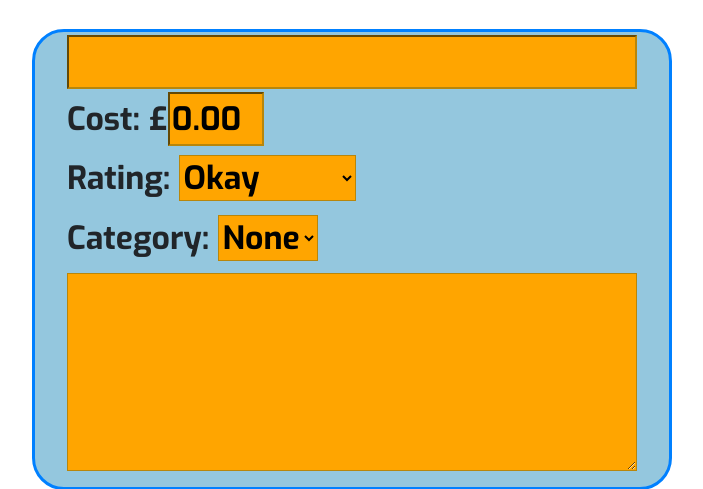
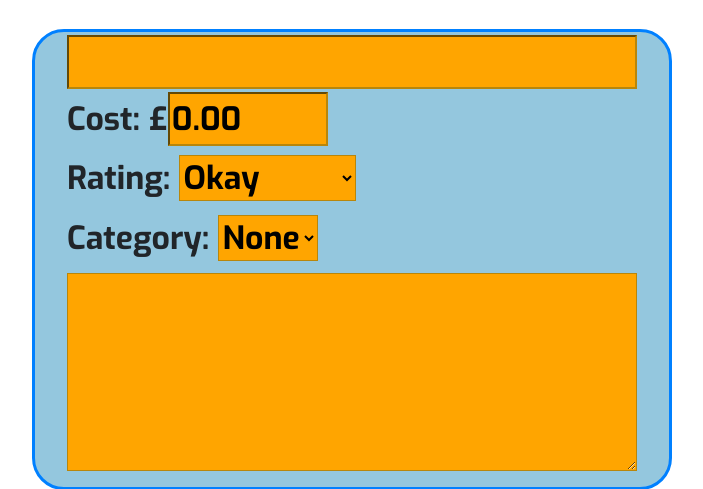
Before and after one commit to Code-Institute-Submissions/FortyTwoFortyTwo-GameList, a Flask app: page /new in a window 1280 px wide. Shown: the part 108-597 px from the top of the page, without its empty margins (288-991 px from the left). Run offline with Flask 2, Linux system fonts and the light colour scheme; data that the repository does not hold is empty; some libraries are stand-ins or nearby versions.

Commit message:
Increase box width for cost input

```diff
--- a/static/css/style.css
+++ b/static/css/style.css
@@ -75,7 +75,7 @@ input[readonly], select[disabled], textarea[readonly] {
 }
 
 #input-cost {
-	max-width: 6rem;
+	max-width: 10rem;
 }
 
 #input-rating {
```
